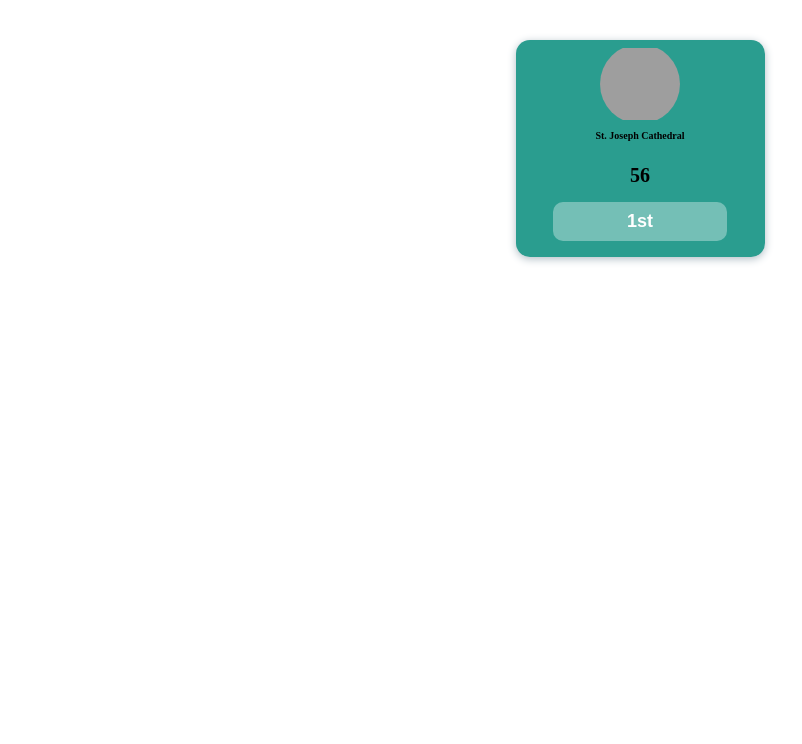
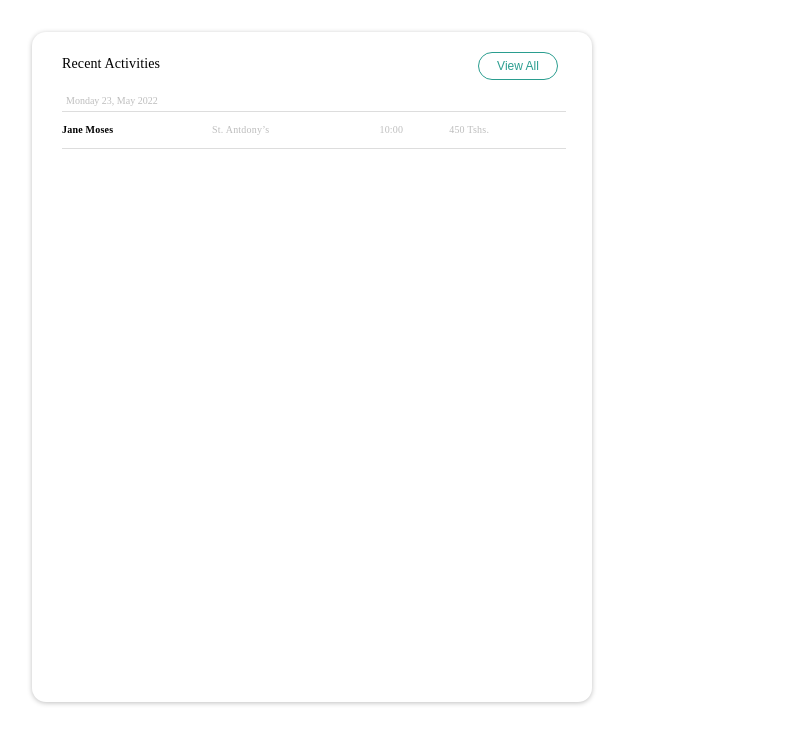
Before and after one commit to thidinhxm/library-management-client, a React (Create React App) app: page / in a window 1280 px wide. Shown: the top 744 px of the page, without its empty margins (0-802 px from the left). Built offline with nearby package versions, Linux system fonts and the light colour scheme; grey boxes are pictures that could not be loaded.

Commit message:
Recent Activity UI

```diff
--- a/src/App.js
+++ b/src/App.js
@@ -1,4 +1,6 @@
 import { BrowserRouter, Routes, Route } from 'react-router-dom';
+import RecentActivity from './components/activities/recentActivity/recentActivity';
+import RecentActivityList from './components/activities/recentActivityList';
 import PopularCard from './components/card/popularCard/popularCard';
 import StatisticCard from './components/card/statisticCard/statisticCard';
 import './globals.scss';
@@ -8,7 +10,7 @@ import Login from './pages/login/Login';
 
 function App() {
   return (
-    <div className="App">
+    <div>
       {/* <BrowserRouter>
         <Routes>
           <Route path='/'>
@@ -17,7 +19,7 @@ function App() {
           </Route>
         </Routes>
       </BrowserRouter> */}
-      <PopularCard/>
+      <RecentActivityList/>
     </div>
   );
 }
--- /dev/null
+++ b/src/components/activities/recentActivity/recentActivity.jsx
@@ -0,0 +1,23 @@
+import React from 'react';
+import styles from './recentActivity.module.scss';
+RecentActivity.propTypes = {
+
+};
+
+function RecentActivity(props) {
+  return (
+    <div className={styles.container}>
+      <div className={styles.date}> Monday 23, May 2022</div>
+      <table className={styles.table}>
+        <tr>
+          <td>Jane Moses</td>
+          <td>St. Antdony’s</td>
+          <td> 10:00</td>
+          <td> 450 Tshs.</td>
+        </tr>
+      </table>
+    </div>
+  );
+}
+
+export default RecentActivity;
--- /dev/null
+++ b/src/components/activities/recentActivity/recentActivity.module.scss
@@ -0,0 +1,36 @@
+* {
+  box-sizing: border-box;
+  // font-family: "Fira Code", sans-serif;
+  margin: 0;
+  padding: 0;
+  // background-color: aqua;
+}
+.container{
+  width: 90%;
+}
+.date {
+  font-size: 10px;
+  color: #BEBEBE !important;
+  margin: 5px 34px;
+}
+.table {
+  width: 100%;
+  border-collapse: collapse;
+  border-spacing: 0;
+  margin: 5px 34px 5px 30px;
+}
+td {
+  border: 1px solid #dddddd;
+  border-left: none;
+  border-right: none;
+  text-align: left;
+  height: 37px;
+  letter-spacing: 0.22px;
+  color: #bebebe;
+  font-size: 10px;
+  line-height: 22px;
+}
+td:first-child {
+  color: black;
+  font-weight: 800;
+}
--- /dev/null
+++ b/src/components/activities/recentActivityList.jsx
@@ -0,0 +1,25 @@
+import React from 'react';
+import PropTypes from 'prop-types';
+import styles from "./recentActivityList.module.scss";
+import RecentActivity from './recentActivity/recentActivity';
+RecentActivityList.propTypes = {
+
+};
+
+function RecentActivityList(props) {
+  return (
+    <div className={styles.cardContainer}>
+      <div className={styles.header}>
+        <div className={styles.title}>Recent Activities</div>
+        <div>
+          <button className={styles.btnViewAll}> View All </button>
+        </div>
+      </div>
+      <div>
+        <RecentActivity />
+      </div>
+    </div>
+  );
+}
+
+export default RecentActivityList;
--- /dev/null
+++ b/src/components/activities/recentActivityList.module.scss
@@ -0,0 +1,36 @@
+* {
+  box-sizing: border-box;
+  margin: 0;
+  padding: 0;
+}
+.header{
+  padding-top: 20px;
+  overflow:auto;
+  margin: 0 34px 15px 30px;
+}
+.cardContainer {
+  width: 560px;
+  height: 670px;
+  background: #ffffff;
+  box-shadow: 0px 1px 5px rgba(0, 0, 0, 0.25);
+  border-radius: 14px;
+  // overflow: hidden;
+}
+.title {
+  float: left;
+  font-size: 14px;
+  line-height: 24px;
+  letter-spacing: 0.12px;
+  height: 24px;
+}
+.btnViewAll {
+  float: right;
+  text-transform: none;
+  width: 80px;
+  height: 28px;
+  border: 1px solid #2a9d8f;
+  border-radius: 28px;
+  color: #2a9d8f;
+  background-color: #ffffff;
+  font-size: 12px;
+}
--- a/src/components/card/statisticCard/statisticCard.jsx
+++ b/src/components/card/statisticCard/statisticCard.jsx
@@ -8,7 +8,6 @@ StatisticCard.propTypes = {
 
 function StatisticCard(props) {
   return (
-    <div>
     <div className={style.cardContainer}>
       <div className={style.card}>
         <div className={style.cardIcon}>
@@ -20,8 +19,6 @@ function StatisticCard(props) {
         </div>
       </div>
     </div>
-
-    </div>
   );
 }
 
--- a/src/components/card/statisticCard/statisticCard.module.scss
+++ b/src/components/card/statisticCard/statisticCard.module.scss
@@ -41,7 +41,6 @@ body {
   justify-content: center;
   align-items: center;
   border-radius: 0 14px 14px 0;
-  box-shadow: 5px 10px #888888;
   box-shadow: rgba(99, 99, 99, 0.2) 0px 2px 8px 0px;
 }
 .cardIcon{
```
Also changed, not shown: src/components/card/statisticCard/student.png (deleted). Lines whose indentation alone changed are shown as unchanged.
